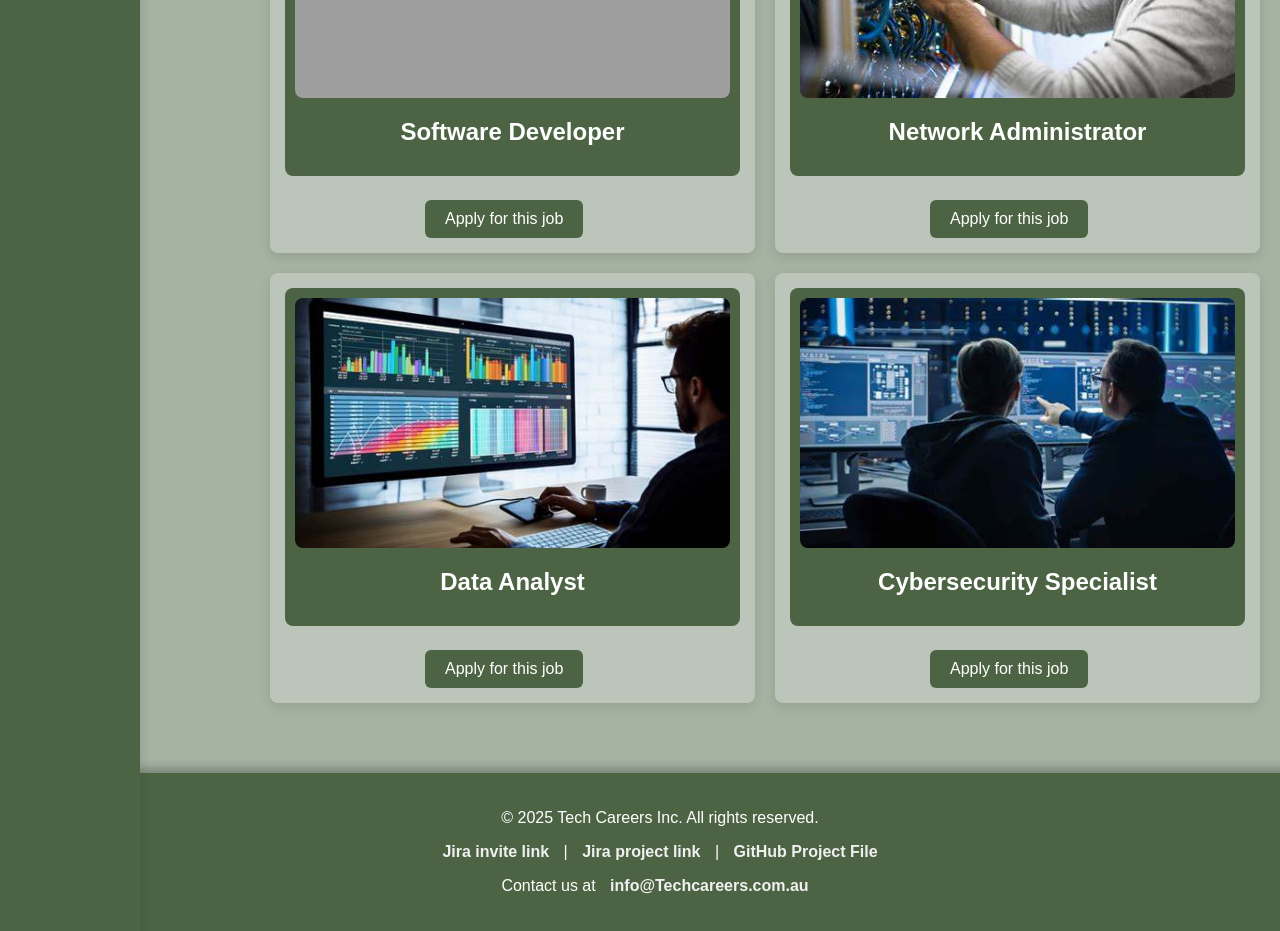
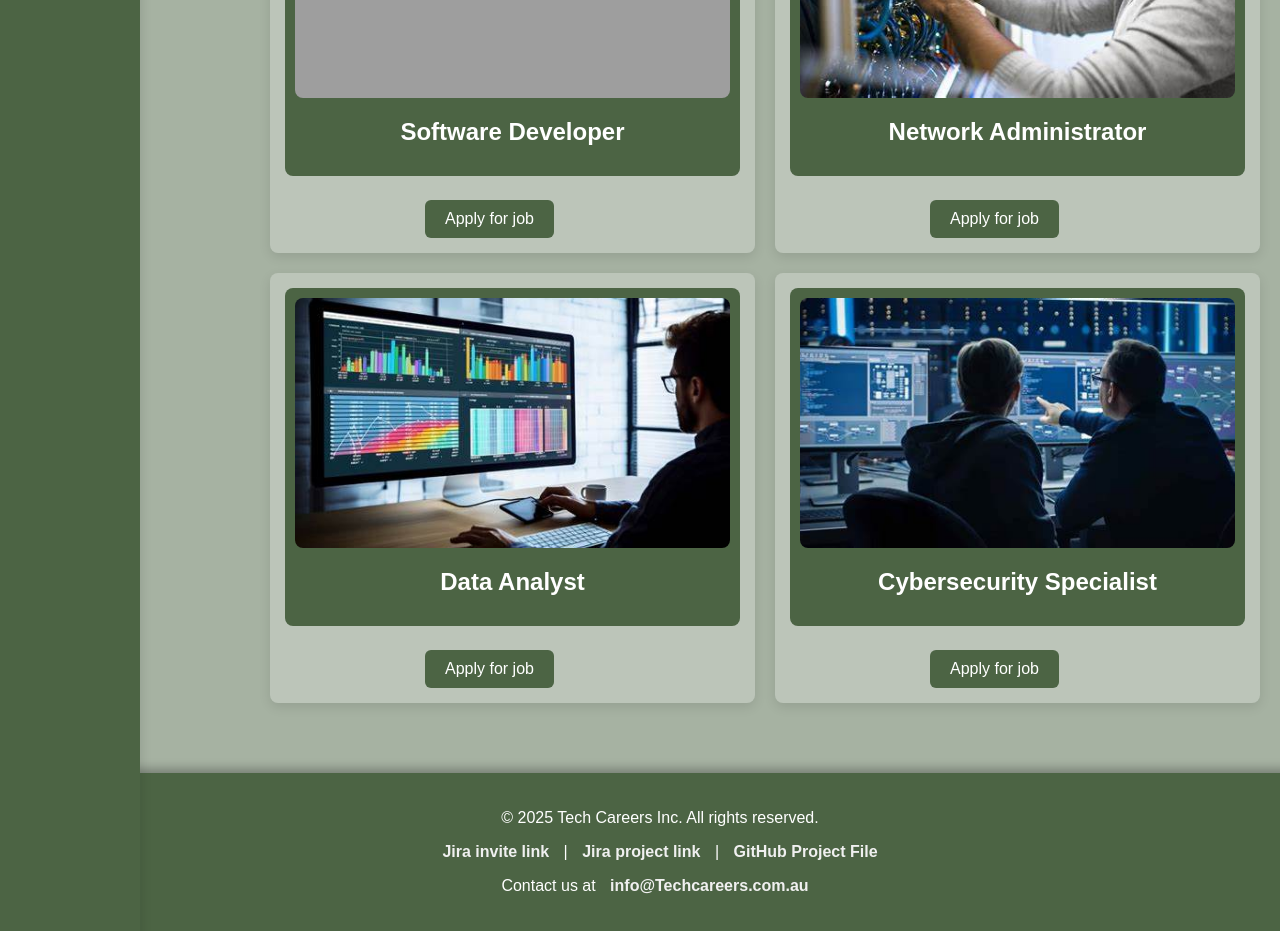
Before and after one commit to JordanThomasButler/LVSJ-GroupProj, a PHP site: page /project1/jobs.php in a window 1280 px wide. Shown: the part 377-1308 px from the top of the page. Run offline with PHP 8.4, Linux system fonts and the light colour scheme; data comes from the database, SQL or seed files in the repository; grey boxes are pictures that could not be loaded.

Commit message:
Updated jobs.php

```diff
--- a/project1/jobs.php
+++ b/project1/jobs.php
@@ -54,7 +54,7 @@ if (mysqli_num_rows($result) > 0) {
                 <div class="job-form-section">
                     <form action="apply.php" method="get">
                         <input type="hidden" name="ref" value="{$row['position_reference']}">
-                        <input type="submit" value="Apply for this job" class="apply-button">
+                        <input type="submit" value="Apply for job" class="apply-button">
                     </form>
                 </div>
             </section>
```
